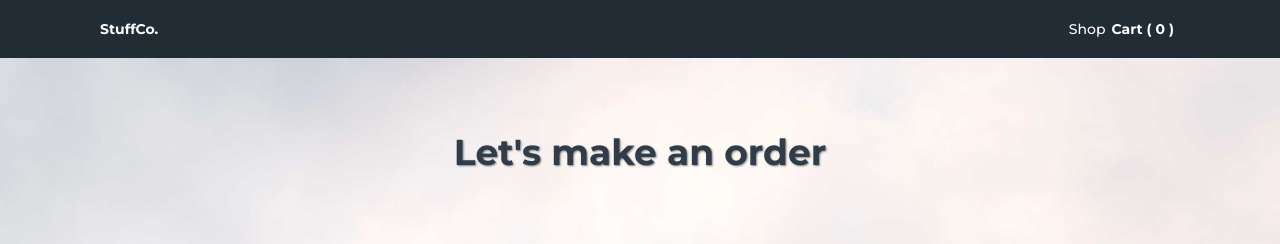
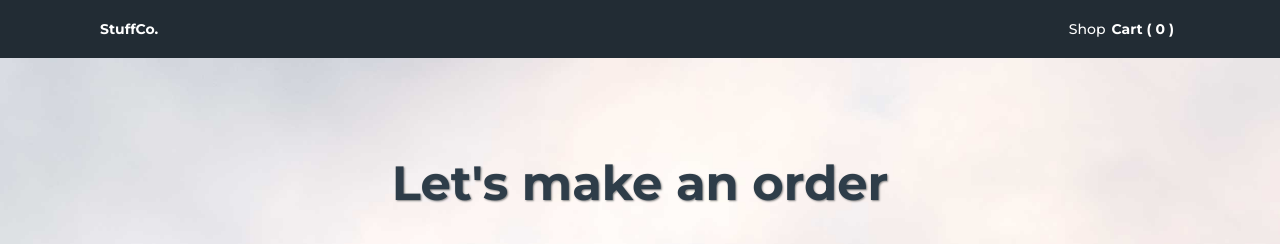
Before and after one commit to Dmitrijv/fend19-js3-grp2-ecommerce, a React (Create React App) app: page /cart in a window 1280 px wide. Shown: the top 244 px of the page. Built offline with nearby package versions, Linux system fonts and the light colour scheme; no server answers.

Commit message:
Styling hotfix
Headline size change

```diff
--- a/src/styles/_cart-page.scss
+++ b/src/styles/_cart-page.scss
@@ -1,7 +1,7 @@
 div.cart-page {
   .cart-headline {
     text-align: center;
-    font-size: 36px;
+    font-size: 48px;
     text-shadow: 1px 1px 2px gray;
     margin: 2em;
   }
```
